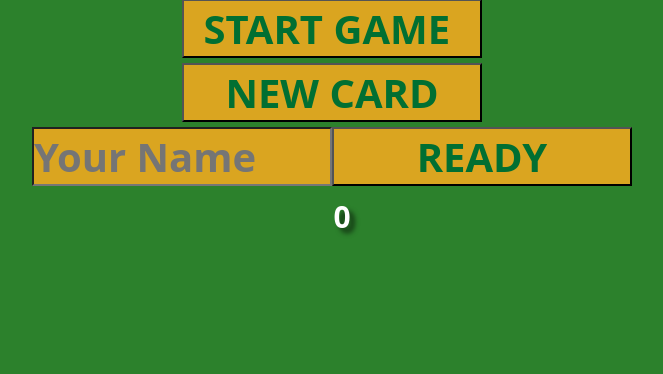
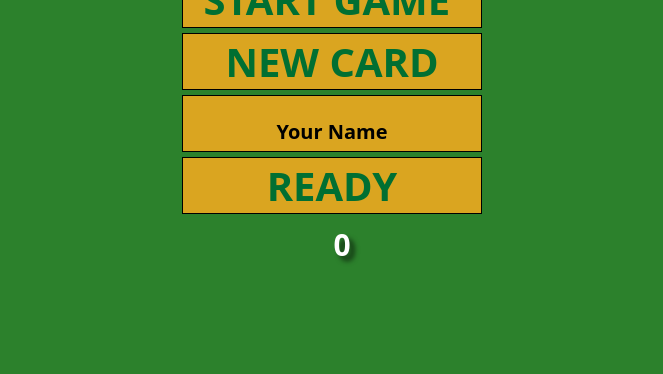
Before and after one commit to pdr606/black-jack-game, a plain HTML site: page index.html in a window 1280 px wide. Shown: the part 426-800 px from the top of the page, without its empty margins (308-971 px from the left). Drawn offline with Linux system fonts and the light colour scheme.

Commit message:
Update style.css

```diff
--- a/style.css
+++ b/style.css
@@ -38,6 +38,7 @@ input{
     font-weight: bold;
     font-size: 40px;
     margin-top: 5px;
+    border: 1px solid black;
 
 }
 
@@ -64,6 +65,13 @@ input{
     display: flex;
     text-align: center;
     justify-content: center;
+    flex-direction: column;
+}
+
+input::placeholder{
+    text-align:center;
+    font-size: 20px;
+    color: black;
 }
 
 
```
